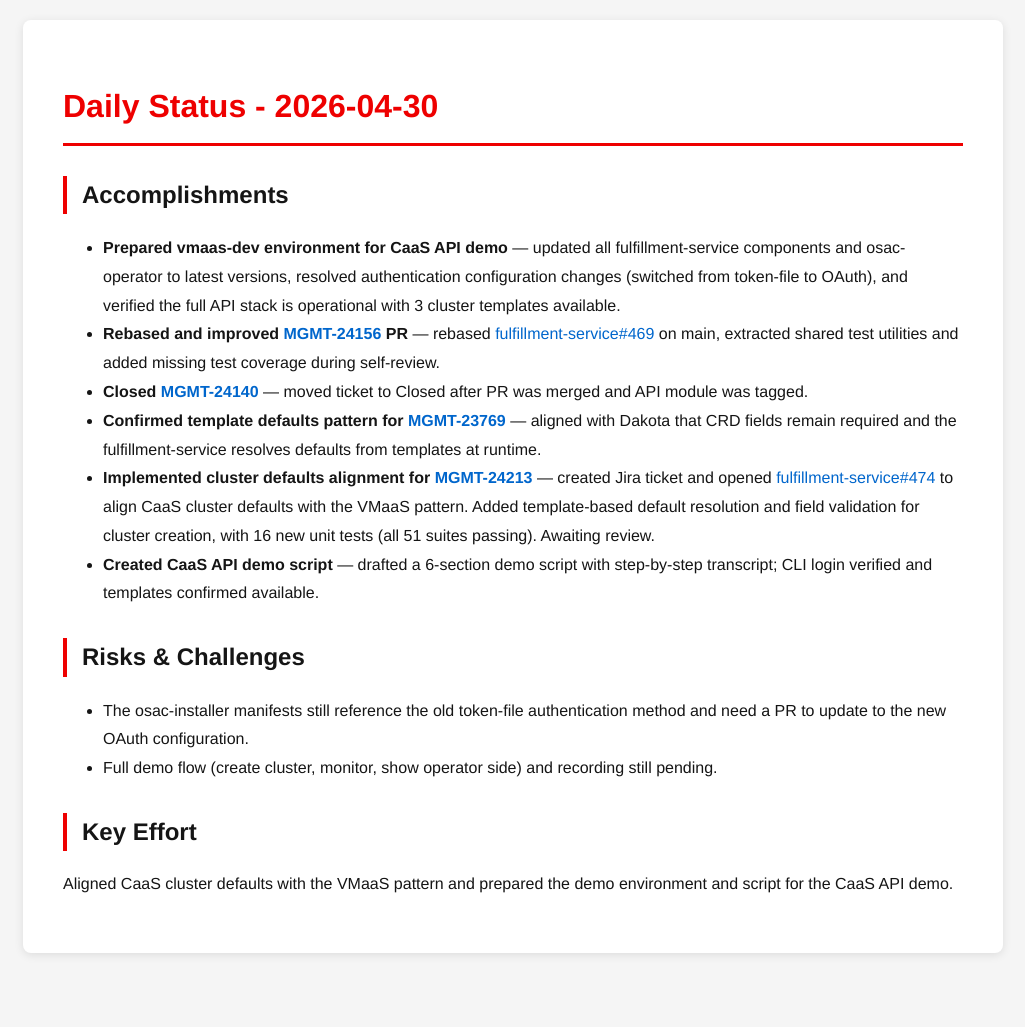
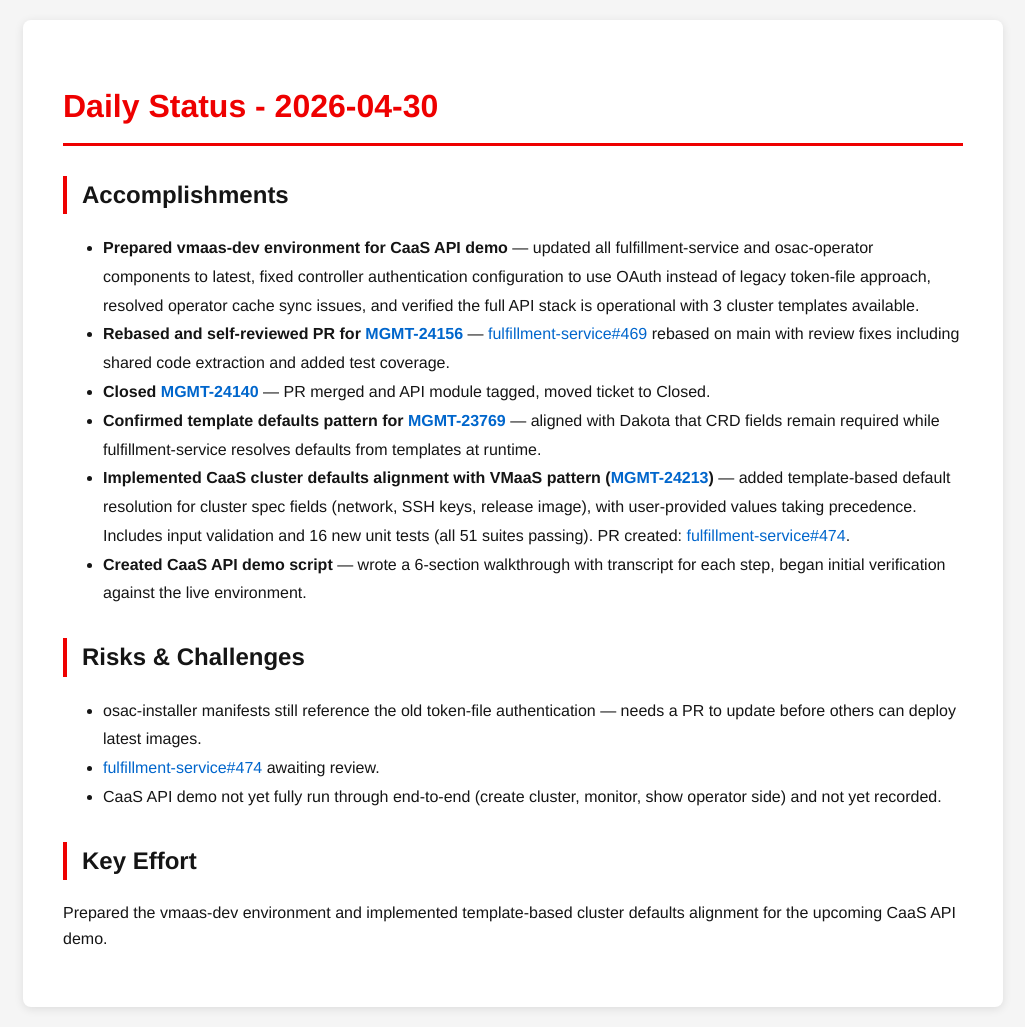
Before and after one commit to tzvatot/daily-status, a Jekyll site: the page built from 2026-04-30.md, in a window 1280 px wide. Shown: the whole page, without its empty margins (127-1152 px from the left). Built offline with Jekyll 4.4.1, drawn with Linux system fonts in a browser that asks for light colours; before the commit the page ends 973 px from its top, so only the background shows below that.

Commit message:
Daily status update - 2026-04-30

```diff
--- a/2026-04-30.md
+++ b/2026-04-30.md
@@ -7,16 +7,17 @@
 # Daily Status - 2026-04-30
 
 ## Accomplishments
-- **Prepared vmaas-dev environment for CaaS API demo** — updated all fulfillment-service components and osac-operator to latest versions, resolved authentication configuration changes (switched from token-file to OAuth), and verified the full API stack is operational with 3 cluster templates available.
-- **Rebased and improved [MGMT-24156](https://issues.redhat.com/browse/MGMT-24156) PR** — rebased [fulfillment-service#469](https://github.com/osac-project/fulfillment-service/pull/469) on main, extracted shared test utilities and added missing test coverage during self-review.
-- **Closed [MGMT-24140](https://issues.redhat.com/browse/MGMT-24140)** — moved ticket to Closed after PR was merged and API module was tagged.
-- **Confirmed template defaults pattern for [MGMT-23769](https://issues.redhat.com/browse/MGMT-23769)** — aligned with Dakota that CRD fields remain required and the fulfillment-service resolves defaults from templates at runtime.
-- **Implemented cluster defaults alignment for [MGMT-24213](https://issues.redhat.com/browse/MGMT-24213)** — created Jira ticket and opened [fulfillment-service#474](https://github.com/osac-project/fulfillment-service/pull/474) to align CaaS cluster defaults with the VMaaS pattern. Added template-based default resolution and field validation for cluster creation, with 16 new unit tests (all 51 suites passing). Awaiting review.
-- **Created CaaS API demo script** — drafted a 6-section demo script with step-by-step transcript; CLI login verified and templates confirmed available.
+- **Prepared vmaas-dev environment for CaaS API demo** — updated all fulfillment-service and osac-operator components to latest, fixed controller authentication configuration to use OAuth instead of legacy token-file approach, resolved operator cache sync issues, and verified the full API stack is operational with 3 cluster templates available.
+- **Rebased and self-reviewed PR for [MGMT-24156](https://issues.redhat.com/browse/MGMT-24156)** — [fulfillment-service#469](https://github.com/osac-project/fulfillment-service/pull/469) rebased on main with review fixes including shared code extraction and added test coverage.
+- **Closed [MGMT-24140](https://issues.redhat.com/browse/MGMT-24140)** — PR merged and API module tagged, moved ticket to Closed.
+- **Confirmed template defaults pattern for [MGMT-23769](https://issues.redhat.com/browse/MGMT-23769)** — aligned with Dakota that CRD fields remain required while fulfillment-service resolves defaults from templates at runtime.
+- **Implemented CaaS cluster defaults alignment with VMaaS pattern ([MGMT-24213](https://issues.redhat.com/browse/MGMT-24213))** — added template-based default resolution for cluster spec fields (network, SSH keys, release image), with user-provided values taking precedence. Includes input validation and 16 new unit tests (all 51 suites passing). PR created: [fulfillment-service#474](https://github.com/osac-project/fulfillment-service/pull/474).
+- **Created CaaS API demo script** — wrote a 6-section walkthrough with transcript for each step, began initial verification against the live environment.
 
 ## Risks & Challenges
-- The osac-installer manifests still reference the old token-file authentication method and need a PR to update to the new OAuth configuration.
-- Full demo flow (create cluster, monitor, show operator side) and recording still pending.
+- osac-installer manifests still reference the old token-file authentication — needs a PR to update before others can deploy latest images.
+- [fulfillment-service#474](https://github.com/osac-project/fulfillment-service/pull/474) awaiting review.
+- CaaS API demo not yet fully run through end-to-end (create cluster, monitor, show operator side) and not yet recorded.
 
 ## Key Effort
-Aligned CaaS cluster defaults with the VMaaS pattern and prepared the demo environment and script for the CaaS API demo.
+Prepared the vmaas-dev environment and implemented template-based cluster defaults alignment for the upcoming CaaS API demo.
```
